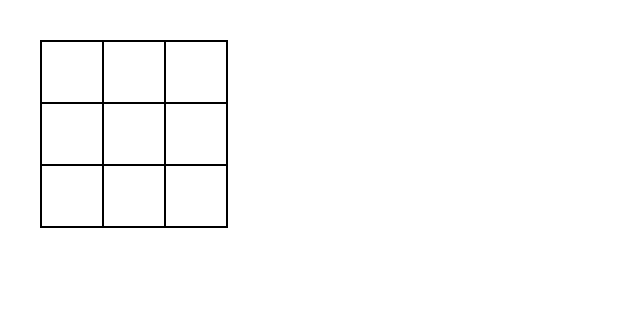
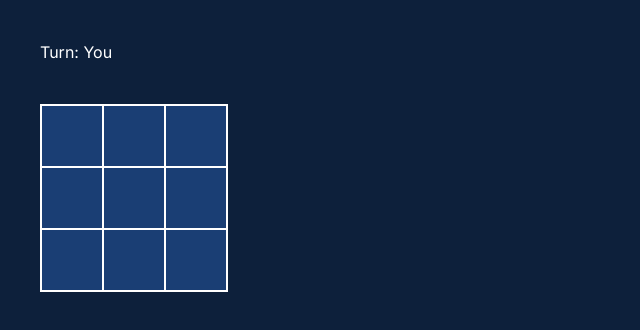
Before and after one commit to ShephardLuke/tic-tac-toe, a Next.js app: page / in a window 1280 px wide. Shown: the top 330 px of the page, without its empty margins (0-640 px from the left). Built offline with nearby package versions, Linux system fonts and the light colour scheme.

Commit message:
Groundwork for different playing options

```diff
--- a/app/board.tsx
+++ b/app/board.tsx
@@ -1,76 +1,97 @@
-import { useState } from "react";
+import { useEffect, useState } from "react";
 import BoardRow from "./boardRow";
+import Status from "./status";
+import { Bot } from "./bot";
+import { Client } from "./client";
 
 export default function Board() {
-    const [playerIsX, setPlayerIsX] = useState(true);
-    const [playerTurn, setPlayerTurn] = useState(true);
+
+    enum Icon {
+        X,
+        O,
+    }
+
+    const [players, setPlayers] = useState(randomOrder());
+    const [playerTurn, setPlayerTurn] = useState(0);
+
+    const [winner, setWinner] = useState(false);
+
+    const isPlayerClient = players[playerTurn] instanceof Client;
+    const isWinner = winner; // Temp until winner is more fleshed out
+
+
     const [squares, setSquares] = useState(Array(9).fill(''));
 
-    console.log("k");
+    let status;
 
-    async function handleClick(index: number) {
-        if (!playerTurn || squares[index]) {
+    useEffect(() => { // Checks if winner after squares is updated then runs bot's turn if needed
+        let win = checkWinner();
+        if (win) {
+            setWinner(true);
             return;
         }
 
-        // Players turn
-        setPlayerTurn(false);
+        if (winner || isPlayerClient) {
+            return;
+        }
 
-        let nextSquares = squares.slice();
-        placeTurn(nextSquares, true, index);
-        setSquares(nextSquares);
+        setTimeout(() => {
+            botTurn();
+        }, 1000);
 
-        await timeout(1000);
+    }, [squares])
 
-        // Cpus turn
-        nextSquares = nextSquares.slice();
-        cpuTurn(nextSquares);
-        setSquares(nextSquares);
+    function randomOrder() { // Player or bot goes first randomly
+        let order = [new Client("You"), new Bot("Bot")];
+        if (Math.floor(Math.random() * 2) === 0) {
+            order = [new Bot("Bot"), new Client("You")];
+        }
 
-        await timeout(1000);
+        return order;
+    }
 
-        let winPosition = checkWinner(nextSquares.slice());
-        if (winPosition) {
+    function handleClick(index: number) {
+        if (isWinner || !isPlayerClient || squares[index]) {
+            return;
+        }
 
-        } else {
-            setPlayerTurn(true);
-        }
+        clientTurn(index);
 
     }
 
-    function placeTurn(nextSquares: Array<string>, isPlayer: boolean, index: number) {
-        let player = "X";
-        let cpu = "O";
-        if (!playerIsX) {
-            player = "O";
-            cpu = "X";
-        }
-        if (isPlayer) {
-            nextSquares[index] = player;
-        } else {
-            nextSquares[index] = cpu;
-        }
+    function clientTurn(index:number) {
+        // Players turn
+        let nextSquares = squares.slice();
+        playTurn(index, nextSquares);
+
+
     }
 
-    function cpuTurn(nextSquares: Array<string>) {
-        let spacesAvailable = []; // Find out which spaces the CPU can choose
-        for (let i = 0; i < nextSquares.length; i++) {
-            if (nextSquares[i] === '') {
-                spacesAvailable.push(i);
-            }
-        }
-
-        if (spacesAvailable.length === 0) {
+    function botTurn() {
+        if (!(players[playerTurn] instanceof Bot)) { // For choosesquare to not show an error
             return;
         }
 
-        let index = Math.floor(Math.random() * spacesAvailable.length)
+        // Cpus turn
+        let nextSquares = squares.slice();
+        let index = players[playerTurn].chooseSquare(nextSquares);
+        if (index === -1) {
+            return
+        }
 
-        placeTurn(nextSquares, false, spacesAvailable[index]);
+        playTurn(index, nextSquares);
+
     }
 
-    function checkWinner(nextSqaures : Array<string>) {
-        console.log("check");
+    function playTurn(index: number, nextSquares: Array<string>) { // Sets squares and switches turn
+        nextSquares[index] = Icon[playerTurn];
+        setSquares(nextSquares);
+
+
+        setPlayerTurn((playerTurn + 1) % 2)
+    }
+
+    function checkWinner() { // Generic tic-tac-toe stuff
         let winPositions = [
             [0, 1, 2],
             [3, 4, 5],
@@ -86,23 +107,22 @@ export default function Board() {
 
         for (let i = 0; i < winPositions.length; i++) {
             const [a, b, c] = winPositions[i];
-            if (nextSqaures[a] && nextSqaures[a] === nextSqaures[b] && nextSqaures[b]=== nextSqaures[c]) {
-                return [a, b, c];
+            if (squares[a] && squares[a] === squares[b] && squares[b]=== squares[c]) {
+                return {index: Icon[squares[a]], squares:[a, b, c]};
             }
         }
 
-        return false;
-    }
-
-    function timeout(delay: number) {
-        return new Promise(res => setTimeout(res, delay));
+        return;
     }
 
     return (
-        <div className="p-10">
-            <BoardRow startIndex={0} squares={squares} playerTurn={playerTurn} handleClick={handleClick}/>
-            <BoardRow startIndex={3} squares={squares} playerTurn={playerTurn} handleClick={handleClick}/>
-            <BoardRow startIndex={6} squares={squares} playerTurn={playerTurn} handleClick={handleClick}/>
-        </div>
+        <>
+            <Status a={players[playerTurn].name}/>
+            <div className="p-10">
+                <BoardRow startIndex={0} squares={squares} playerTurn={!isWinner && isPlayerClient} handleClick={handleClick}/>
+                <BoardRow startIndex={3} squares={squares} playerTurn={!isWinner && isPlayerClient} handleClick={handleClick}/>
+                <BoardRow startIndex={6} squares={squares} playerTurn={!isWinner && isPlayerClient} handleClick={handleClick}/>
+            </div>
+        </>
     )
 }
--- /dev/null
+++ b/app/bot.ts
@@ -0,0 +1,20 @@
+import { Player } from "./player";
+
+export class Bot extends Player {
+    chooseSquare(nextSquares: Array<string>): number {
+        let spacesAvailable = []; // Find out which spaces the CPU can choose
+        for (let i = 0; i < nextSquares.length; i++) {
+            if (nextSquares[i] === '') {
+                spacesAvailable.push(i);
+            }
+        }
+
+        if (spacesAvailable.length === 0) {
+            return -1;
+        }
+
+        let index = Math.floor(Math.random() * spacesAvailable.length)
+
+        return spacesAvailable[index];
+    }
+}
--- /dev/null
+++ b/app/client.ts
@@ -0,0 +1,5 @@
+import { Player } from "./player";
+
+export class Client extends Player {
+
+}
--- a/app/globals.css
+++ b/app/globals.css
@@ -3,6 +3,7 @@
 @tailwind utilities;
 
 :root {
+  background-color: theme('colors.dark-blue')
   /* --foreground-rgb: 0, 0, 0;
   --background-start-rgb: 214, 219, 220;
   --background-end-rgb: 255, 255, 255; */
@@ -17,6 +18,8 @@
 }
 
 body {
+  border-color: white;
+  color:white
   /* color: rgb(var(--foreground-rgb));
   background: linear-gradient(
       to bottom,
--- /dev/null
+++ b/app/player.ts
@@ -0,0 +1,8 @@
+export class Player {
+    name: string;
+
+    constructor(name: string) {
+        this.name = name
+    };
+
+}
--- a/app/square.tsx
+++ b/app/square.tsx
@@ -4,7 +4,7 @@ import { roboto } from "./font";
 export default function Square({value, enabled, onSquareClick} : {value: string, enabled: boolean, onSquareClick: MouseEventHandler }) {
     return (
         <button
-            className={`${roboto.className} w-16 h-16 -text-5xl border-2 -mr-0.5 border-black ${enabled ? 'cursor-pointer' : 'cursor-default'} size-16 text-3xl`}
+            className={`${roboto.className} w-16 h-16 -text-5xl border-2 -mr-0.5 border-white bg-light-blue ${enabled ? 'cursor-pointer' : 'cursor-default'} size-16 text-3xl`}
             onClick={onSquareClick}
         >
             {value}
--- /dev/null
+++ b/app/status.tsx
@@ -0,0 +1,7 @@
+export default function Status({a}: {a: string}) {
+    return(
+        <>
+            <div className="pl-10 pt-10">Turn: {a}</div>
+        </>
+    )
+}
--- a/tailwind.config.ts
+++ b/tailwind.config.ts
@@ -13,6 +13,10 @@ const config: Config = {
         "gradient-conic":
           "conic-gradient(from 180deg at 50% 50%, var(--tw-gradient-stops))",
       },
+      colors: {
+        'dark-blue':'#0d203b',
+        'light-blue':'#1a3e74'
+      },
     },
   },
   plugins: [],
```
